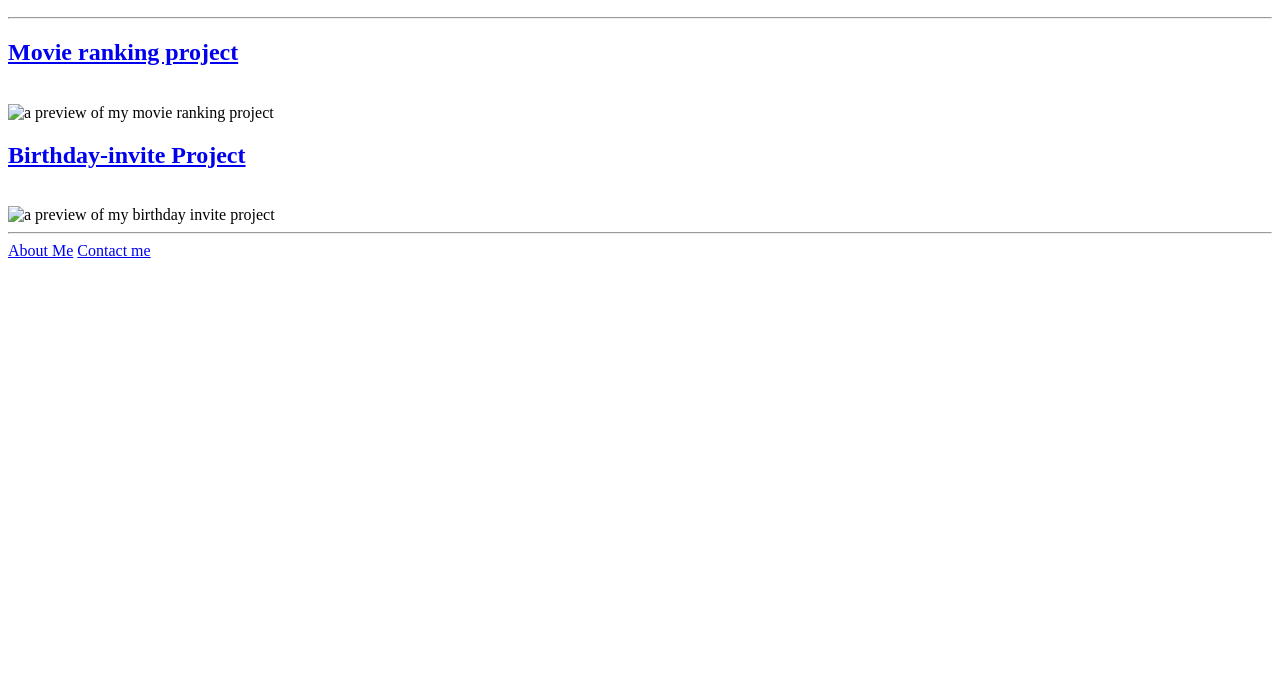
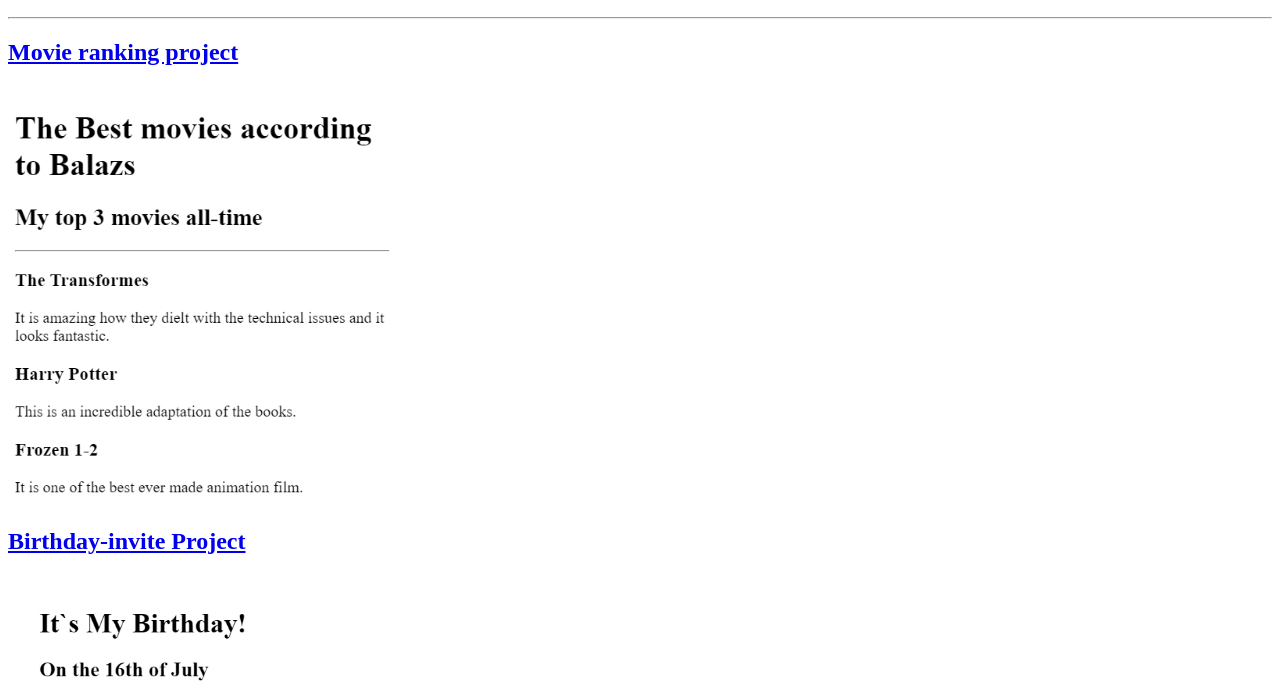
Before and after one commit to warwinnetou/html-portfolio, a plain HTML site: page index.html in a window 1280 px wide. Shown: the part 110-800 px from the top of the page. Drawn offline with Linux system fonts and the light colour scheme.

Commit message:
Update index.html

```diff
--- a/index.html
+++ b/index.html
@@ -24,11 +24,11 @@ https://developer.mozilla.org/en-US/docs/Web/HTML/Element/img#attr-height -->
     <h1>Balazs Varga`s Portfolio</h1>
       <h2>I am a Web Developer</h2>
       <hr>
-        <h2><a href="./public/movie-ranking.html">Movie ranking project</a></h2> <br />
-          <img src="./assets/images/Best movies.png" height="400" alt="a preview of my movie ranking project"><br />
-        <h2><a href="./public/birthday-invite.html">Birthday-invite Project</a></h2><br />
-          <img src="./assets/images/My Birthday.png" height="600" alt="a preview of my birthday invite project"><br />
+        <h2><a href="movie-ranking.html">Movie ranking project</a></h2> <br />
+          <img src="Best movies.png" height="400" alt="a preview of my movie ranking project"><br />
+        <h2><a href="birthday-invite.html">Birthday-invite Project</a></h2><br />
+          <img src="My Birthday.png" height="600" alt="a preview of my birthday invite project"><br />
         <hr>
-    <a href="./public/about.html">About Me</a> <a href="./public/contact.html">Contact me</a>
+    <a href="about.html">About Me</a> <a href="./public/contact.html">Contact me</a>
     </body>
  </html>
```
